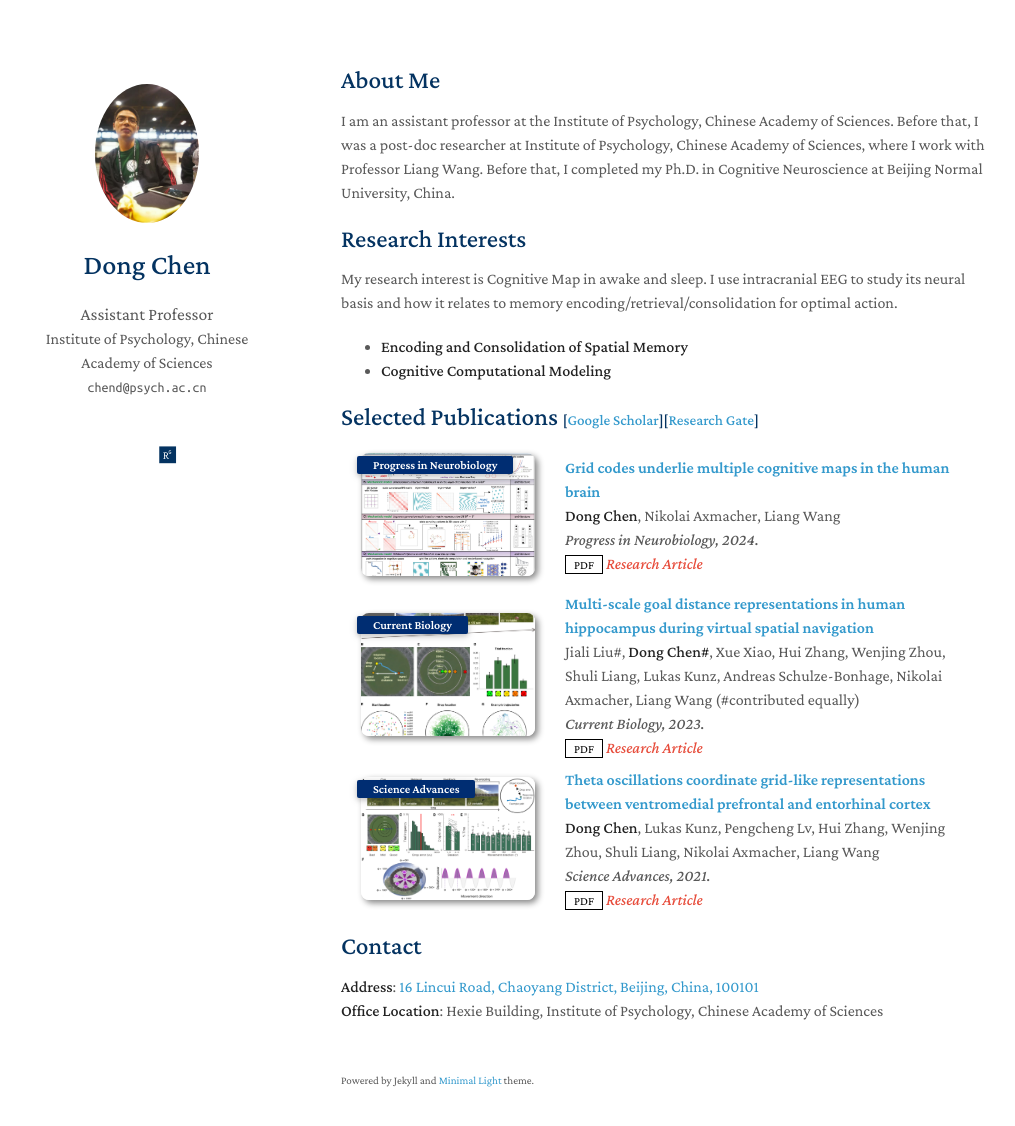
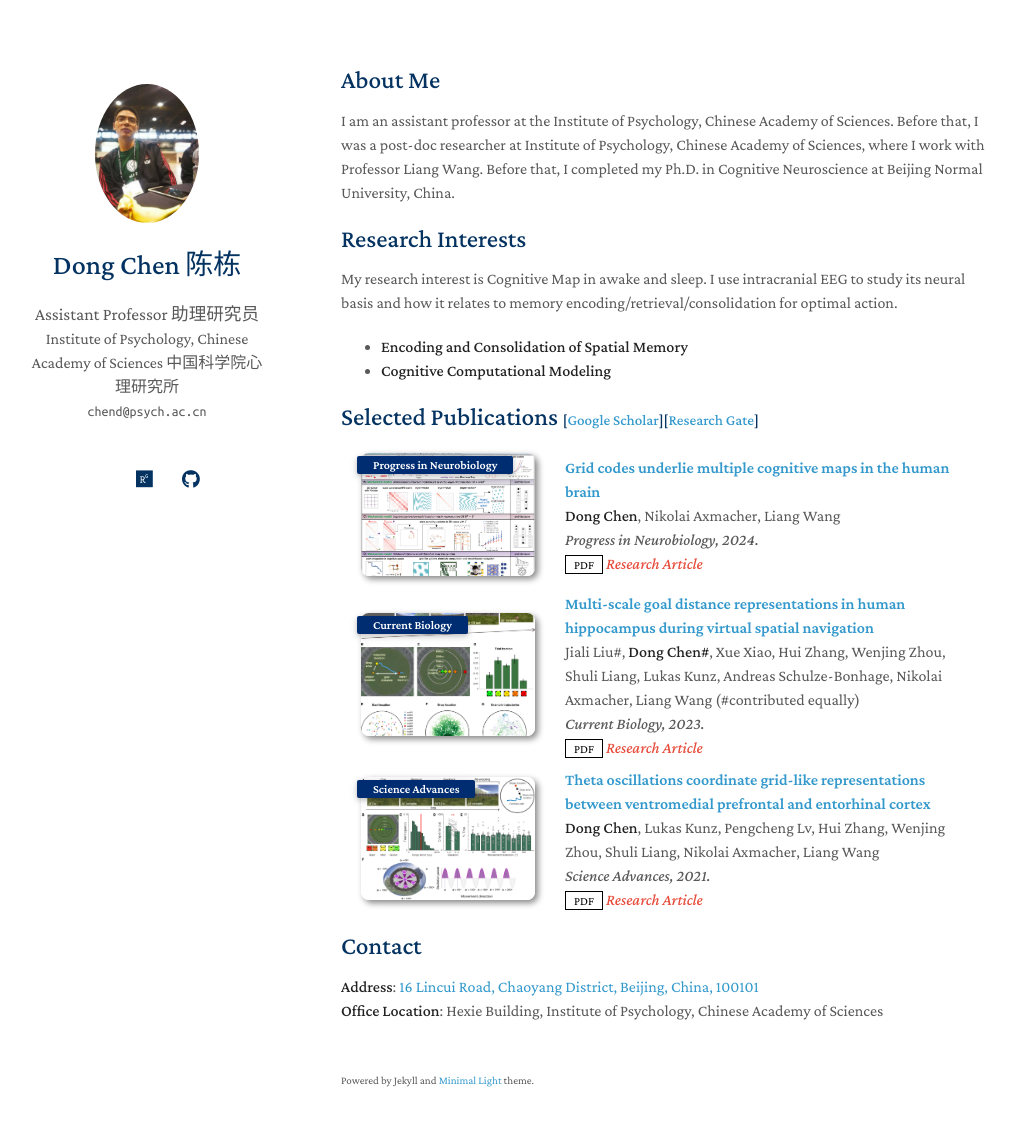
Before and after one commit to chendong567/chendong567.github.io, a Jekyll site: the page built from index.md, in a window 1280 px wide and 1161 px high. Shown: the top 1126 px of the window, without its empty margins (129-1144 px from the left). Built offline with Jekyll 4.4.1, drawn with Linux system fonts in a browser that asks for light colours; a style sheet for code colours, icons or effects is not loaded; our own code applies the rules of GitHub Pages for plain Markdown files.

Commit message:
Update _config.yml

```diff
--- a/_config.yml
+++ b/_config.yml
@@ -1,7 +1,7 @@
 # Basic Information
-title: Dong Chen
-position: Assistant Professor
-affiliation: Institute of Psychology, Chinese Academy of Sciences
+title: Dong Chen 陈栋
+position: Assistant Professor 助理研究员
+affiliation: Institute of Psychology, Chinese Academy of Sciences 中国科学院心理研究所
 email: chend@psych.ac.cn
 
 # Search Engine Optimization (SEO)
@@ -15,7 +15,7 @@ canonical: https://minimal-light-theme.yliu.me/ # need not change
 google_scholar: https://scholar.google.com/citations?hl=en&user=AzL39ZoAAAAJ&view_op=list_works
 research_gate: https://www.researchgate.net/profile/Dong-Chen-68
 #cv_link: files/Curriculum_Vitae.pdf # put CV here `assets/files/Curriculum_Vitae.pdf`
-#github_link: https://github.com/
+github_link: https://github.com/chendong567/
 #linkedin: https://www.linkedin.com/
 #twitter: https://twitter.com/
 
```
